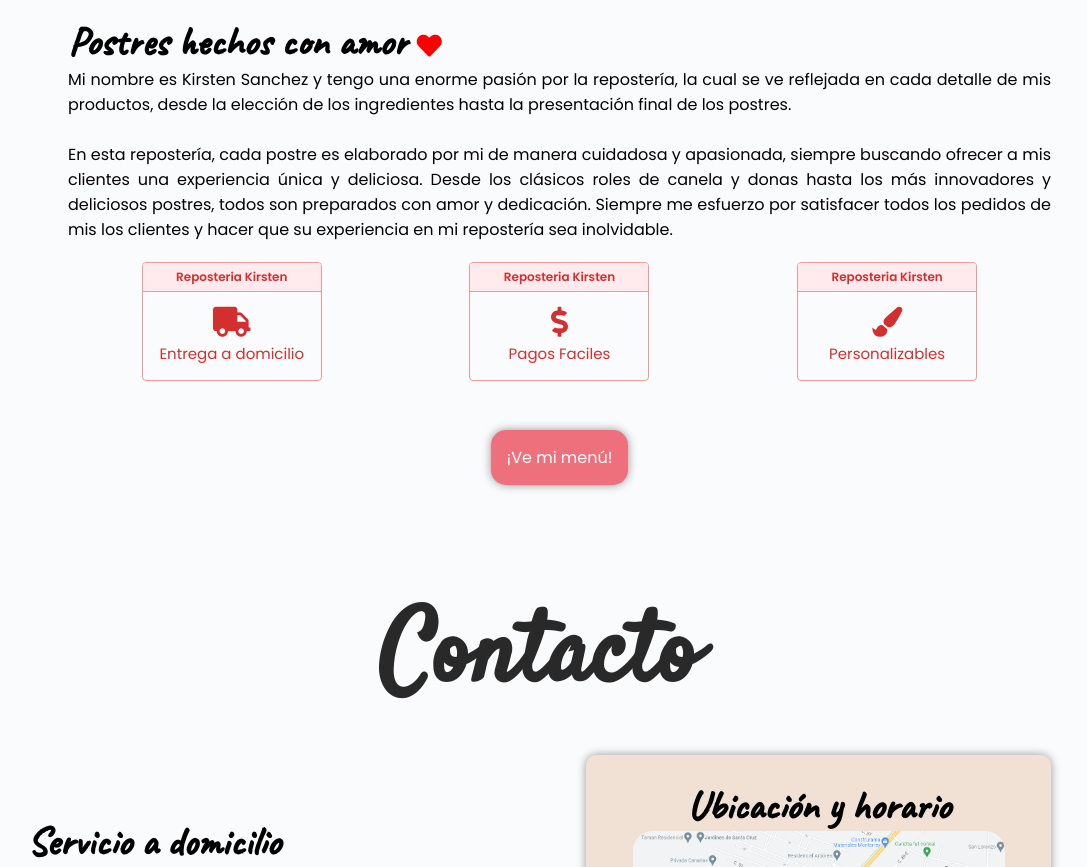
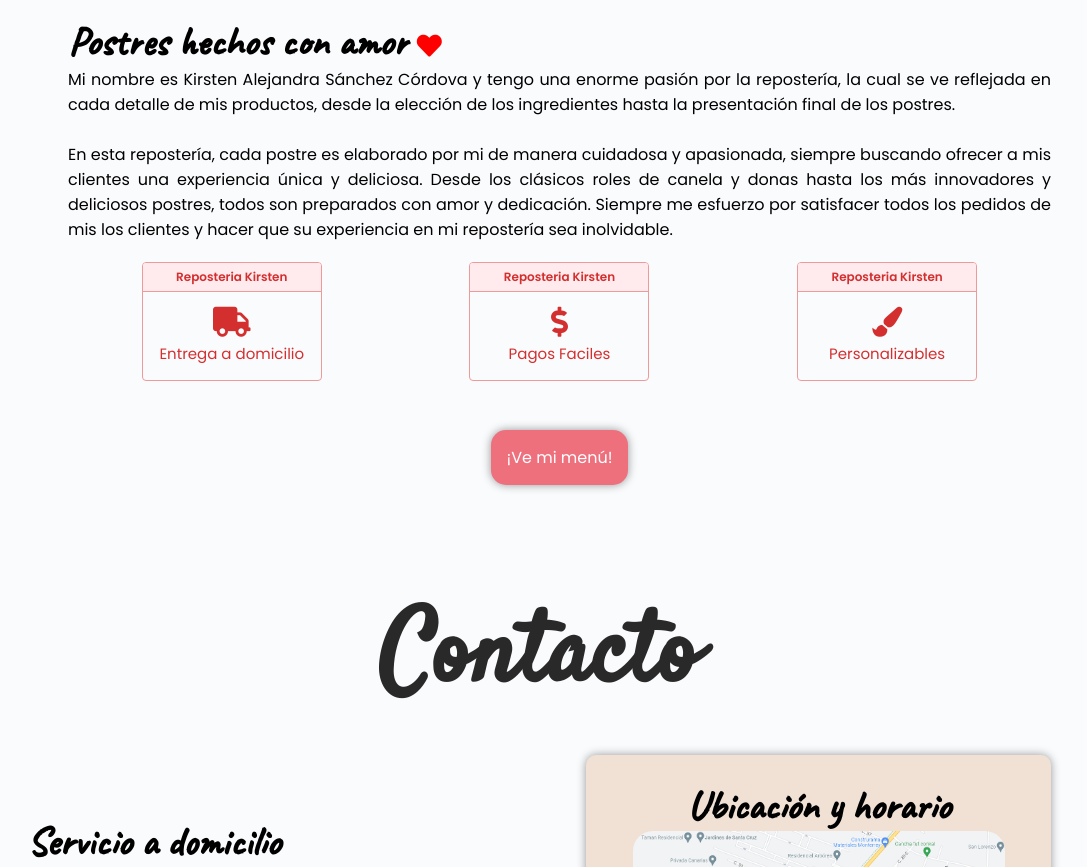
Before and after one commit to Fran804/ReposteriaKirsten, a plain HTML site: page index.html in a window 1280 px wide. Shown: the part 3204-4071 px from the top of the page, without its empty margins (101-1188 px from the left). Drawn offline with Linux system fonts and the light colour scheme.

Commit message:
change about me text

```diff
--- a/index.html
+++ b/index.html
@@ -158,7 +158,7 @@
                     <div class="info-about">
                         <h1 class="subtile-text">Postres hechos con amor <i class="fas fa-heart icon-heart"></i> </h1>
                         <p class="text-about">
-                            Mi nombre es Kirsten Sanchez y tengo una enorme pasión por la repostería, la cual se ve reflejada en cada detalle de mis productos,
+                            Mi nombre es Kirsten Alejandra Sánchez Córdova y tengo una enorme pasión por la repostería, la cual se ve reflejada en cada detalle de mis productos,
                             desde la elección de los ingredientes hasta la presentación final de los postres.
                         </p>
                         <br>
```
